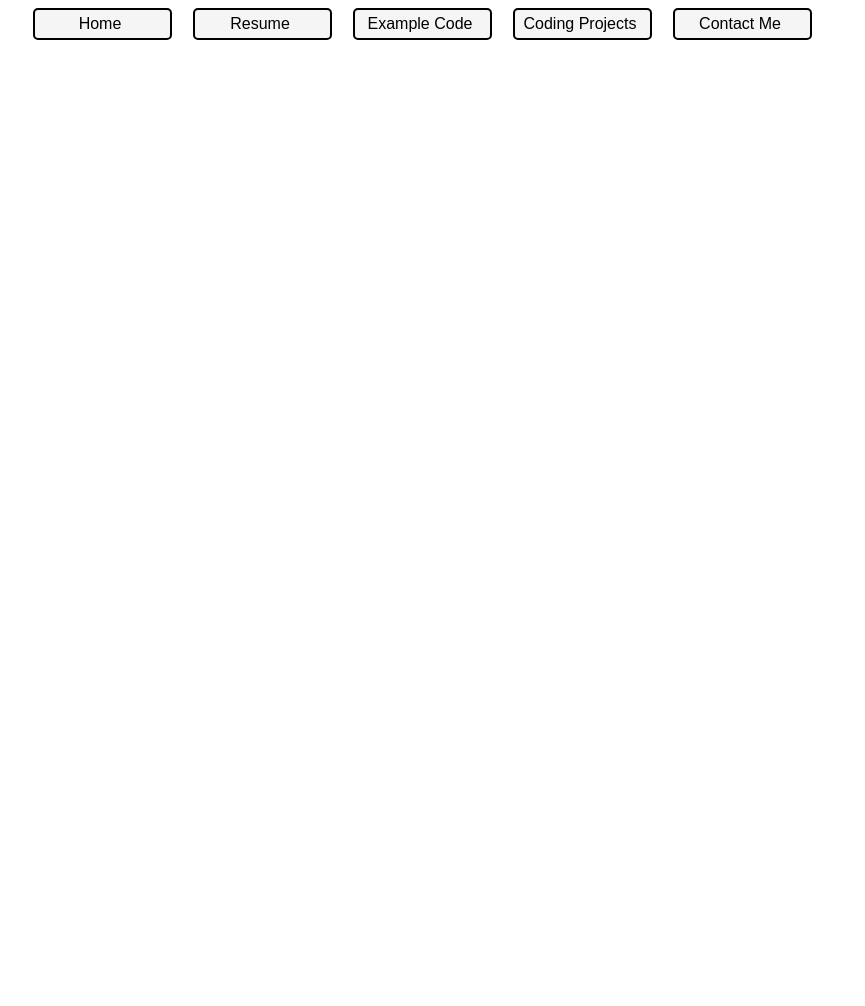
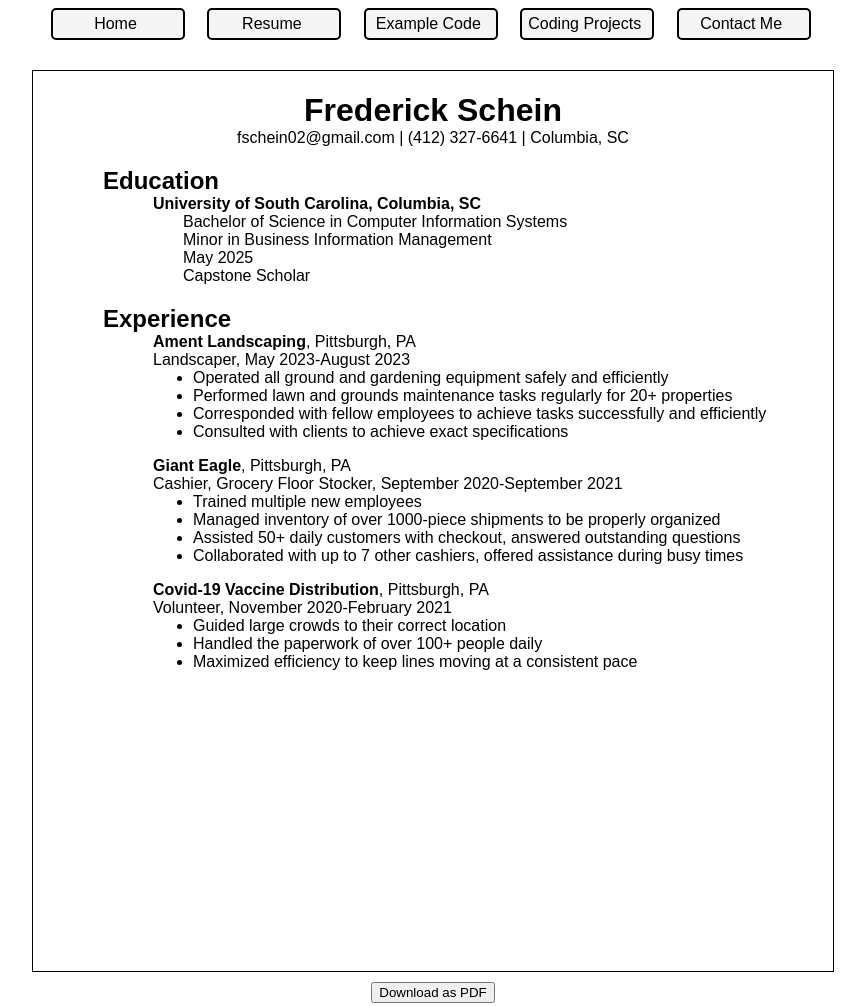
Before and after one commit to fschein2/fschein2.github.io, a plain HTML site: page projects/html_and_css/resume.html in a window 1280 px wide. Shown: the whole page, without its empty margins (207-1072 px from the left). Before the commit the page ends 800 px from the top, so only its background shows below. Drawn offline with Linux system fonts and the light colour scheme.

Commit message:
completed project page and project example and completed resume (only ex-code and left to complete

```diff
--- a/projects/html_and_css/resume.html
+++ b/projects/html_and_css/resume.html
@@ -19,5 +19,44 @@
                 <a href="contactMe.html"><li id="contact-tab" class="nav">Contact Me</li></a>
             </ul>
         </div>
+        <div id="resume">
+            <h1 id="name">Frederick Schein</h1>
+            <p id="contact-info">fschein02@gmail.com | (412) 327-6641 | Columbia, SC</p>
+            <h2 class="sec">Education</h2>
+            <p id="school"><strong>University of South Carolina, Columbia, SC</strong></p>
+            <ul id="edu">
+                <li>Bachelor of Science in Computer Information Systems</li>
+                <li>Minor in Business Information Management</li>
+                <li>May 2025</li>
+                <li>Capstone Scholar</li>
+            </ul>
+            <h2 class="sec">Experience</h2>
+            <p class="job"><strong>Ament Landscaping</strong>, Pittsburgh, PA</p>
+            <p class="job">Landscaper, May 2023-August 2023</p>
+            <ul class="job-description">
+                <li>Operated all ground and gardening equipment safely and efficiently</li>
+                <li>Performed lawn and grounds maintenance tasks regularly for 20+ properties</li>
+                <li>Corresponded with fellow employees to achieve tasks successfully and efficiently</li>
+                <li>Consulted with clients to achieve exact specifications</li>
+            </ul>
+            <p class="job"><strong>Giant Eagle</strong>, Pittsburgh, PA</p>
+            <p class="job">Cashier, Grocery Floor Stocker, September 2020-September 2021</p>
+            <ul class="job-description">
+                <li>Trained multiple new employees</li>
+                <li>Managed inventory of over 1000-piece shipments to be properly organized</li>
+                <li>Assisted 50+ daily customers with checkout, answered outstanding questions</li>
+                <li>Collaborated with up to 7 other cashiers, offered assistance during busy times</li>
+            </ul>
+            <p class="job"><strong>Covid-19 Vaccine Distribution</strong>, Pittsburgh, PA</p>
+            <p class="job">Volunteer, November 2020-February 2021</p>
+            <ul class="job-description">
+                <li>Guided large crowds to their correct location</li>
+                <li>Handled the paperwork of over 100+ people daily</li>
+                <li>Maximized efficiency to keep lines moving at a consistent pace</li>
+            </ul>
+        </div>
+        <div id="button-div">
+            <button>Download as PDF</button>
+        </div>
     </body>
 </html>
--- a/projects/html_and_css/styles.css
+++ b/projects/html_and_css/styles.css
@@ -29,7 +29,7 @@ body {
     background-color: var(--backColor);
     border: 2px solid var(--borderColor);
     border-radius: 5px;
-    width: 130px;
+    width: 125px;
     padding: 5px;
 }
 
@@ -96,6 +96,63 @@ body {
     border-bottom: 2px solid black;
 }
 
+/* Resume */
+
+#resume {
+    margin: auto;
+    max-width: 800px;
+    border: 1px solid black;
+    min-height: 900px;
+    margin-bottom: 10px;
+    margin-top: 20px;
+}
+
+#name {
+    text-align: center;
+    margin-bottom: 0px;
+}
+
+#contact-info {
+    text-align: center;
+    margin-top: 0px;
+}
+
+.sec {
+    margin-left: 70px;
+    margin-bottom: 0px;
+}
+
+#school {
+    margin-left: 120px;
+    margin-top: 0px;
+    margin-bottom: 0px;
+}
+
+#edu {
+    margin-left: 110px;
+    margin-top: 0px;
+}
+
+#edu li {
+    margin-top: 0px;
+    list-style-type: none;
+}
+
+.job {
+    margin-left: 120px;
+    margin-top: 0px;
+    margin-bottom: 0px;
+}
+
+.job-description {
+    margin-top: 0px;
+    margin-left: 120px;
+}
+
+#button-div {
+    text-align: center;
+}
+
 /* Coding Projects */
 
 .proj-click {
@@ -123,6 +180,29 @@ body {
 }
 
 .proj-style p {
+    text-align: left;
+}
+
+/* Expanded Project */
+
+.back-nav a {
+    text-decoration: none;
+    color: black;
+    margin-left: 10px;
+}
+
+.expanded-project {
+    text-align: center;
+    margin: 10px;
+    margin-left: 40px;
+    margin-right: 40px;
+}
+
+.expanded-project img {
+    max-width: 100%;
+}
+
+.expanded-project p {
     text-align: left;
 }
 
@@ -158,6 +238,11 @@ label {
 
     /* Nav */
 
+    #navigation {
+        margin: auto;
+        max-width: 800px;
+    }
+
     .hide-small {
         display: block;
     }
@@ -171,10 +256,11 @@ label {
         align-items: center;
         margin: auto;
         max-width: 800px;
+        padding-left: 18px;
     }
 
     #main-items li {
-       padding-left: 0px;
+      padding-left: 0px;
     }
 
     #main-items a {
```
Also changed, not shown: projects/html_and_css/project1.html (+80 -0 lines).
